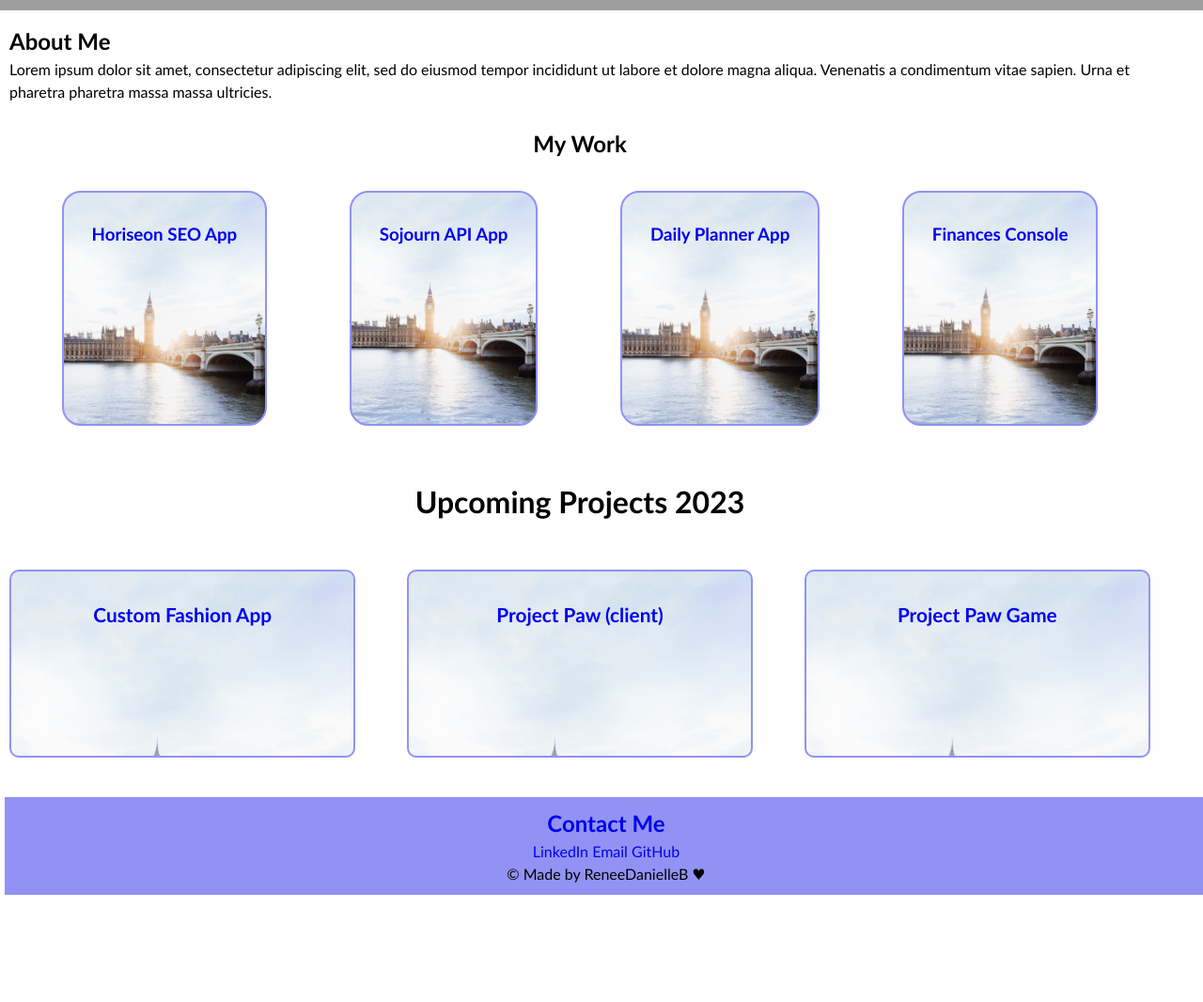
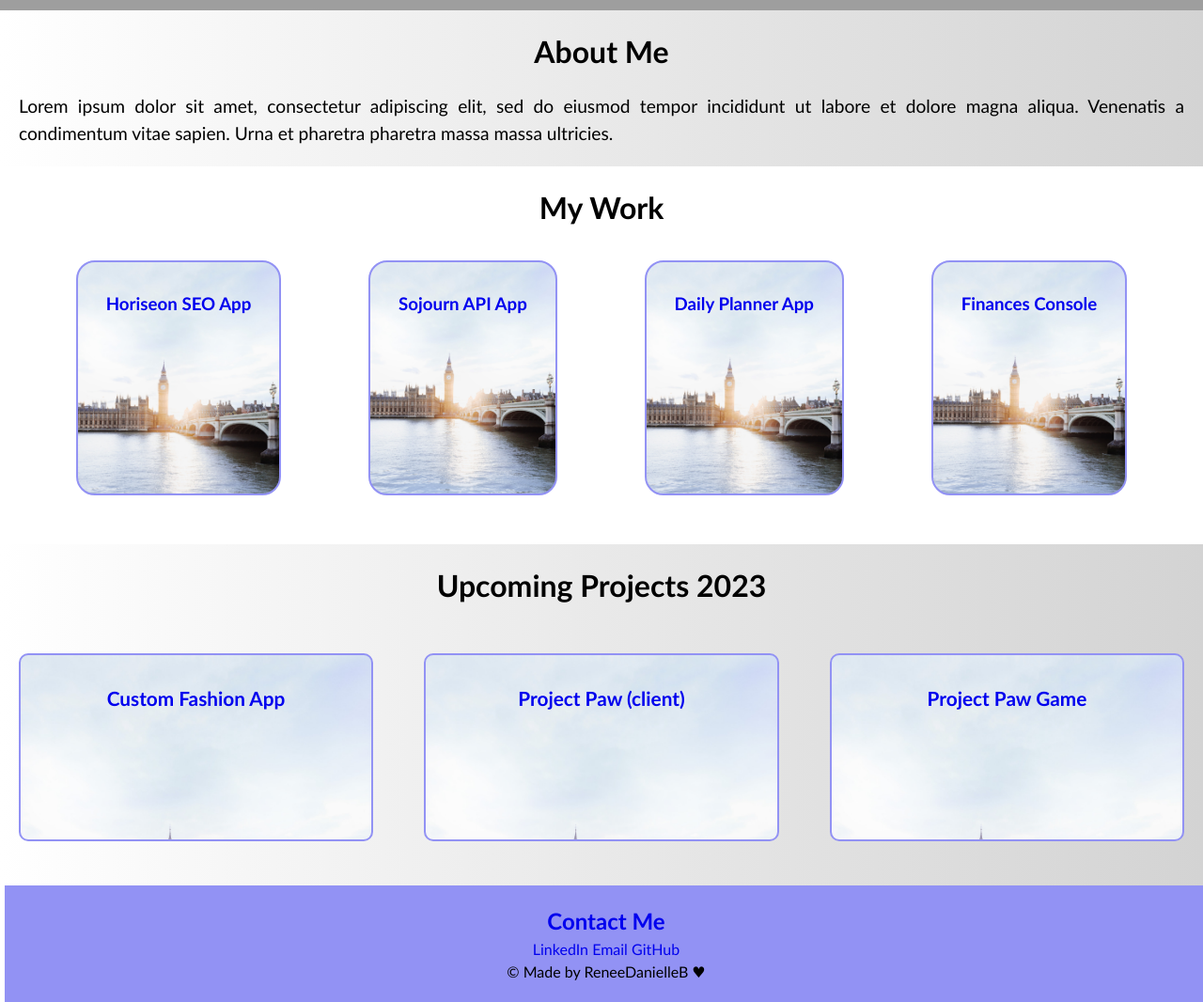
Before and after one commit to ReneeDanielleB/Skills-Portfolio-by-Moi, a plain HTML site: page index.html in a window 1280 px wide. Shown: the part 720-1786 px from the top of the page at 94% size. Before the commit the page ends 1677 px from the top, so only its background shows below. Drawn offline with Linux system fonts and the light colour scheme; grey boxes are pictures that could not be loaded.

Commit message:
added background gradient in css

```diff
--- a/assets/css/style.css
+++ b/assets/css/style.css
@@ -74,6 +74,7 @@ a {
 
 section {
   padding: 3.5rem;
+  height: 40%;
 }
 
 .section .container {
@@ -120,18 +121,28 @@ p {
 }
 
 .page-section {
-  padding-top: 10px;
-  padding-bottom: 10px;
-  padding-left: 10px;
-  margin-top: 5px;
-  margin-bottom: 5px;
+  padding-top: 20px;
+  padding-bottom: 20px;
+  padding-left: 20px;
+  padding-right: 20px;
+  margin-top: 0px;
+  margin-bottom: 0px;
 }
+
+.gradient-bg{
+  background-image: linear-gradient(to right, white, lightgrey);
+}
+
+
 
 /*Work*/
 .work {
   text-align: center;
 }
 
+.work h2 {
+  font-size: 2rem;
+}
 .work .container {
   flex-direction: column;
 }
@@ -162,8 +173,7 @@ p {
   min-width: 170px;
 }
 
-.work .gradient-bg {
-}
+
 
 .work .project {}
 
@@ -174,7 +184,7 @@ p {
 }
 
 .about h2 {
-  font-size: 3rem;
+  font-size: 2rem;
 }
 
 .about p {
@@ -255,9 +265,8 @@ p {
 }
 
 .upcoming .gradient-bg {
-  color: lightgrey;
+  background-image: linear-gradient(to right, lilac,lilac);
 }
-
 
 /*Footer*/
 footer {
@@ -309,6 +318,7 @@ footer p {
   justify-content: center;
 }
 
+/*Responsive Design*
 @media screen  and (min-width: 480px) {
   height:;
   width: auto;
--- a/index.html
+++ b/index.html
@@ -41,7 +41,7 @@
   </section>
 
   <!-- about container-->
-  <section class="page-section" id="about">
+  <section class="page-section about gradient-bg" id="about">
     <div class="about-text container">
       <div class="center">
         <h2>About Me</h2>
@@ -52,7 +52,7 @@
 
   <!-- work container -->
   <section class="page-section work" id="work">
-    <div class="work-text container gradient-bg">
+    <div class="work-text container">
       <h2>My Work</h2>
       <div class="cards">
         <div class="card">
@@ -86,7 +86,7 @@
     </div>
   </section>
 
-  <section class="page-section upcoming" id="upcoming gradient-gb">
+  <section class="page-section upcoming gradient-bg" id="upcoming gradient-gb">
     <div class="container">
       <h2>Upcoming Projects 2023</h2>
 
```
